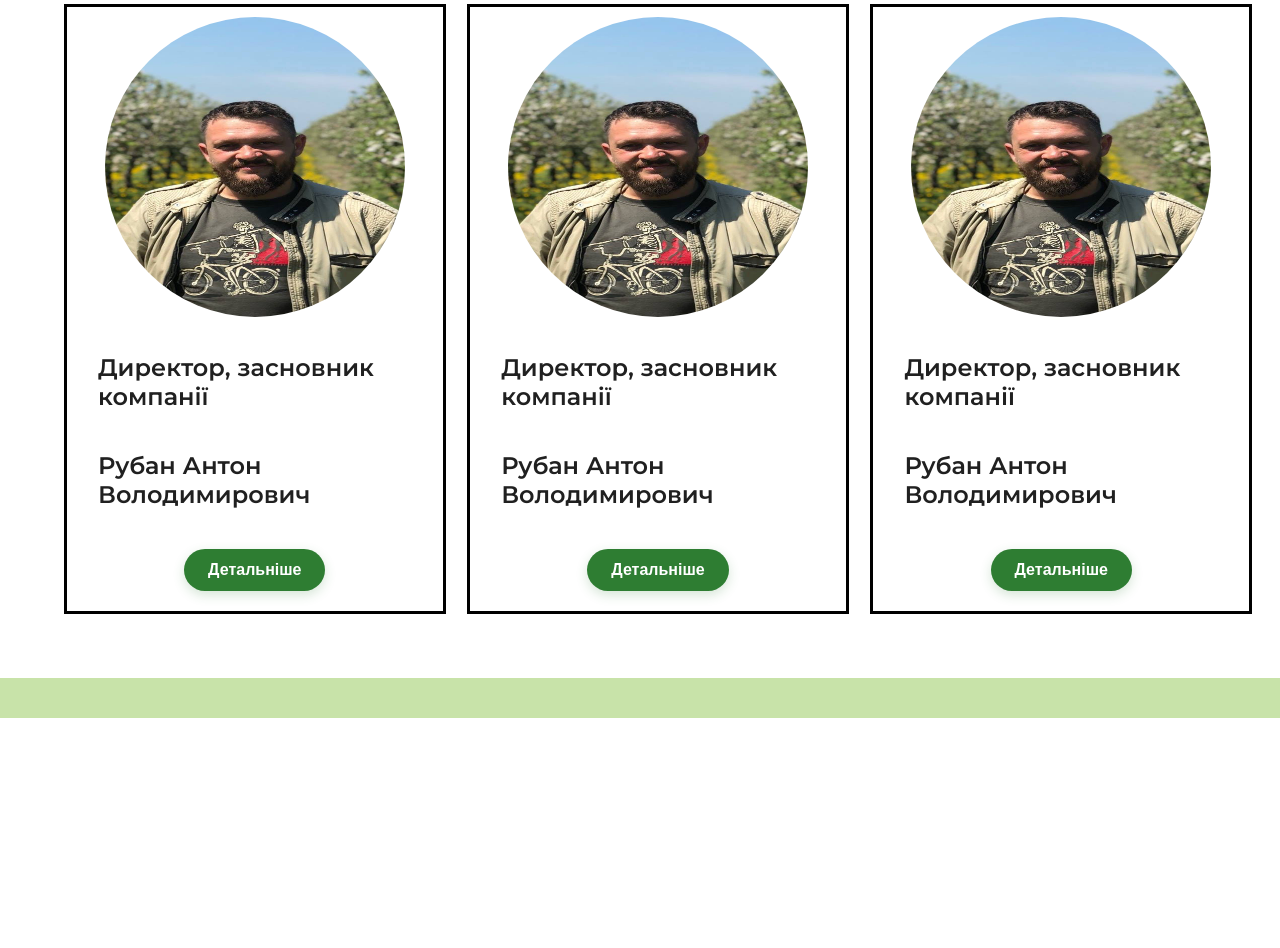
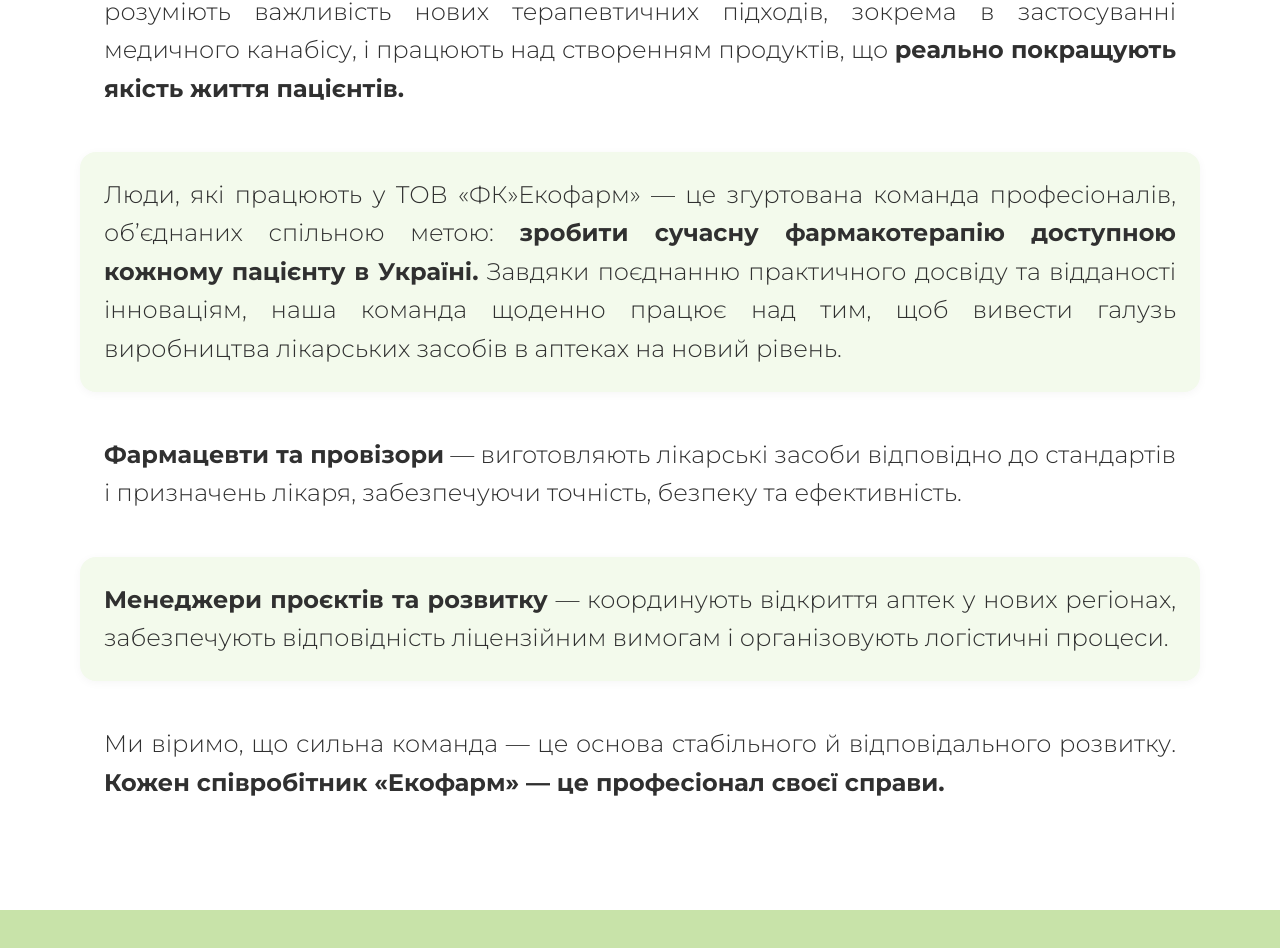
Before and after one commit to lowtab777/ecofarm-website, an Angular app: page /team in a window 1280 px wide. Shown: the part 428-1376 px from the top of the page. Before the commit the page ends 1146 px from the top, so only its background shows below. Built offline with nearby package versions, Linux system fonts and the light colour scheme.

Commit message:
changed styles for team page

```diff
--- a/src/app/components/team-page/team-page.component.html
+++ b/src/app/components/team-page/team-page.component.html
@@ -4,35 +4,49 @@
       <span class="main-text">Команда ТОВ ФК "Екофарм"</span>
       <span class="accent-text">Наша команда</span>
     </div>
+
+    <section class="team-section">
       <p>
         <span class="font-weight-700">Команда ТОВ "ФК "Екофарм"</span> — це
         синергія досвіду, інноваційного мислення та відповідального підходу до
         фармацевтичної справи. Ми об’єднали фахівців, які розуміють важливість
         нових терапевтичних підходів, зокрема в застосуванні медичного канабісу, і
         працюють над створенням продуктів, що
-      <span class="font-weight-700"
-        >реально покращують якість життя пацієнтів.</span
-      >
+        <span class="font-weight-700">реально покращують якість життя пацієнтів.</span>
       </p>
-    <div class="team-list">
-      <app-team-member-card
-        class="width-30"
-        [name]="'Рубан Антон Володимирович'"
-        [role]="'Директор, засновник компанії'"
-        [description]="tempDescription"
-      ></app-team-member-card>
-      <app-team-member-card
-        class="width-30"
-        [name]="'Рубан Антон Володимирович'"
-        [role]="'Директор, засновник компанії'"
-        [description]="tempDescription"
-      ></app-team-member-card>
-      <app-team-member-card
-        class="width-30"
-        [name]="'Рубан Антон Володимирович'"
-        [role]="'Директор, засновник компанії'"
-        [description]="tempDescription"
-      ></app-team-member-card>
+    </section>
+
+    <section class="team-section">
+      <p>
+        Люди, які працюють у ТОВ «ФК»Екофарм» — це згуртована команда професіоналів,
+        об’єднаних спільною метою: <span class="font-weight-700">зробити сучасну фармакотерапію доступною кожному
+        пацієнту в Україні.</span> Завдяки поєднанню практичного досвіду та відданості
+        інноваціям, наша команда щоденно працює над тим, щоб вивести галузь
+        виробництва лікарських засобів в аптеках на новий рівень.
+      </p>
+    </section>
+
+    <section class="team-section">
+      <p>
+        <span class="font-weight-700">Фармацевти та провізори</span> — виготовляють
+        лікарські засоби відповідно до стандартів і призначень лікаря, забезпечуючи
+        точність, безпеку та ефективність.
+      </p>
+    </section>
+
+    <section class="team-section">
+      <p>
+        <span class="font-weight-700">Менеджери проєктів та розвитку</span> —
+        координують відкриття аптек у нових регіонах, забезпечують відповідність
+        ліцензійним вимогам і організовують логістичні процеси.
+      </p>
+    </section>
+
+    <section class="team-section">
+      <p>
+        Ми віримо, що сильна команда — це основа стабільного й відповідального
+        розвитку. <span class="font-weight-700">Кожен співробітник «Екофарм» — це професіонал своєї справи.</span>
+      </p>
+    </section>
   </div>
 </div>
-</div>
--- a/src/app/components/team-page/team-page.component.scss
+++ b/src/app/components/team-page/team-page.component.scss
@@ -2,23 +2,37 @@
   display: flex;
   align-items: center;
   flex-direction: column;
+  /* чуть воздуха вокруг */
+  padding: 20px 16px;
 }
 
+.content {
+  max-width: 1400px;
+  width: 100%;
+  display: flex;
+  flex-direction: column;
+  gap: 20px; /* расстояние между блоками */
+}
+
+/* заголовок оставляем как у тебя */
 .headline {
   display: flex;
   align-items: center;
+  margin-bottom: 12px;
 }
 
-p{
+/* базовая типографика */
+p {
   font-size: 24px;
   font-weight: 300;
+  line-height: 1.6; /* добавим межстрочный для читаемости */
 }
 
+/* список карточек сотрудников — как было */
 .team-list {
   display: flex;
   flex-direction: row;
   justify-content: space-between;
-
   margin-top: 2vh;
 }
 
@@ -26,6 +40,40 @@
   width: 30%;
 }
 
-.content {
-    max-width: 1400px;
+/* ===== новое: секции с чередованием фона ===== */
+
+/* сами секции */
+.content > .team-section {
+  border-radius: 16px;
+  padding: 24px;
 }
+
+/* белые секции — без тени */
+.content > .team-section:nth-of-type(odd) {
+  background: #fff;
+  box-shadow: none;
+}
+
+/* зелёные секции — с тенью */
+.content > .team-section:nth-of-type(even) {
+  background: #f3faec; /* очень светлый зелёный под твой стиль */
+  box-shadow: 0 2px 10px rgba(0,0,0,0.04);
+}
+
+/* типографика внутри секций (если нужно точечно) */
+.content > .team-section p {
+  margin: 0;            /* абзацы уже разделены секциями */
+  text-align: justify;  /* как на main */
+}
+
+/* адаптив: чутка уменьшаем отступы на мобилке */
+@media (max-width: 600px) {
+  .content > .team-section {
+    padding: 16px;
+  }
+
+  p {
+    font-size: 20px;
+    line-height: 1.55;
+  }
+}
```
Lines whose indentation alone changed are shown as unchanged.
